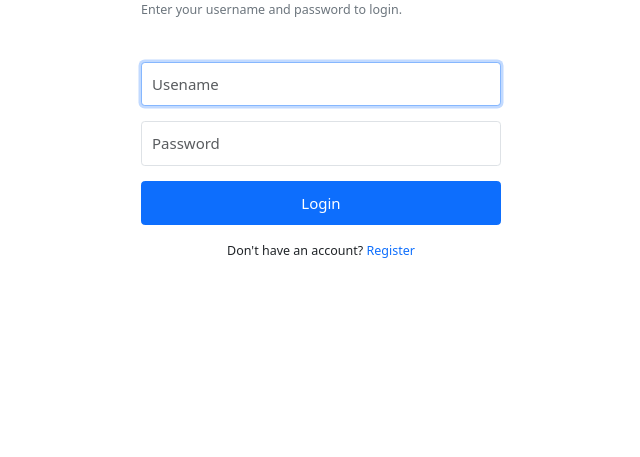
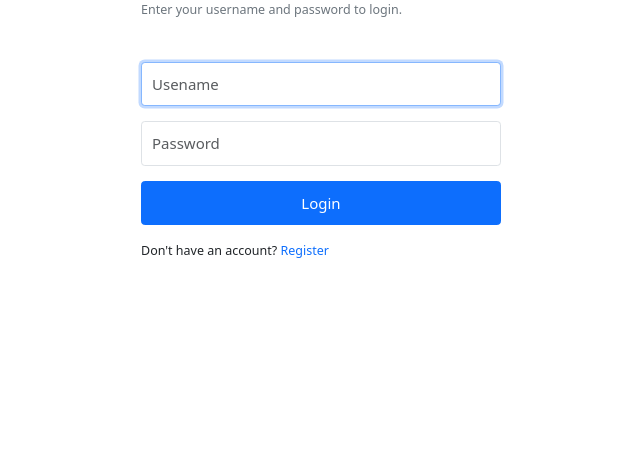
Before and after one commit to repsandcode/yourocean, a Django app: page /login in a window 1280 px wide. Shown: the part 329-786 px from the top of the page, without its empty margins (319-959 px from the left). Run offline with Django 3.2, Linux system fonts and the light colour scheme; some libraries are stand-ins or nearby versions.

Commit message:
paragraph alignment in login

```diff
--- a/network/templates/network/login.html
+++ b/network/templates/network/login.html
@@ -37,7 +37,7 @@ Login - Your Ocean
                 <input class="btn btn-primary w-100 p-3 fs-4" type="submit" value="Login">
             </form>
         </div>
-        <div class="text-center fs-5">
+        <div class="fs-5">
             Don't have an account? <a href="{% url 'register' %}" class="text-decoration-none">Register</a>
         </div>
     </div>
```
